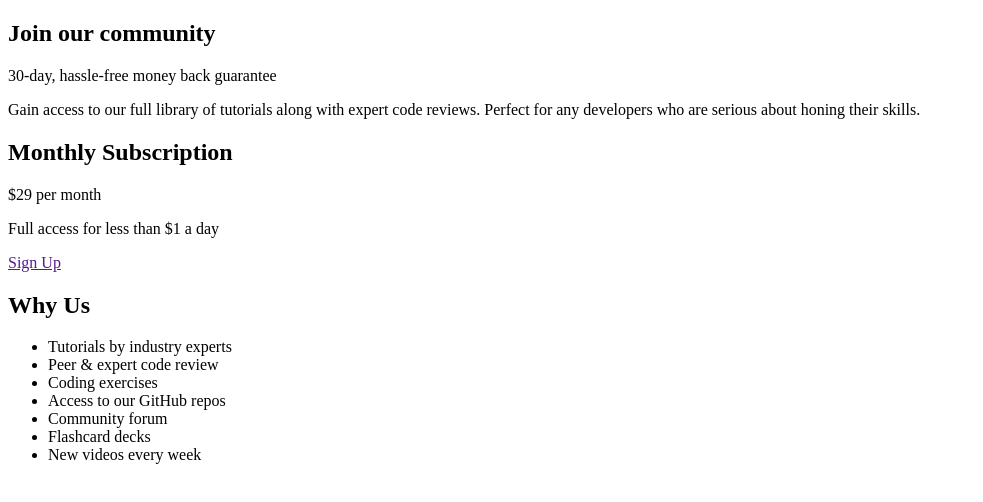
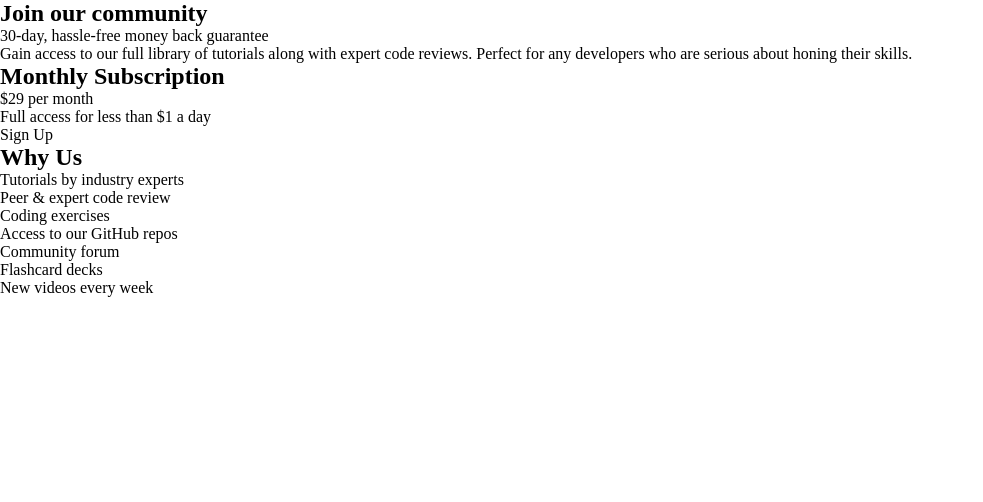
Before and after one commit to MatiasBastarrica/single-price-grid-component, a plain HTML site: page index.html in a window 1280 px wide. Shown: the whole page, without its empty margins (0-983 px from the left). Drawn offline with Linux system fonts and the light colour scheme.

Commit message:
Write the CSS Reset

```diff
--- a/styles.css
+++ b/styles.css
@@ -12,3 +12,21 @@
   --fw-400: 400;
   --fw-700: 700;
 }
+
+/* ### CSS RESET ### */
+
+* {
+  box-sizing: border-box;
+  margin: 0;
+  padding: 0;
+}
+
+a.btn {
+  display: inline-block;
+  text-decoration: none;
+  color: var(--btn-color, inherit);
+}
+
+.grid ul {
+  list-style-type: none;
+}
```
